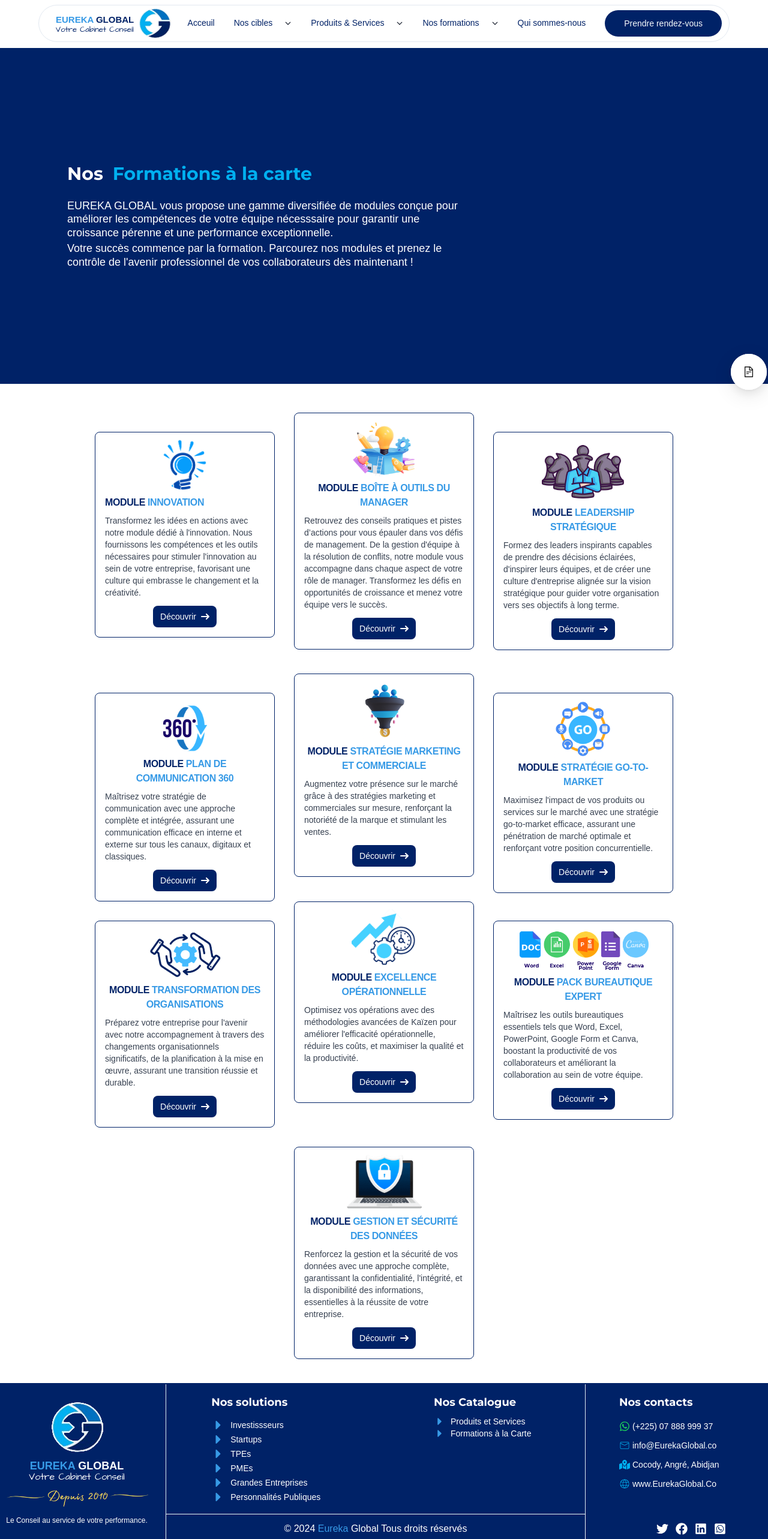
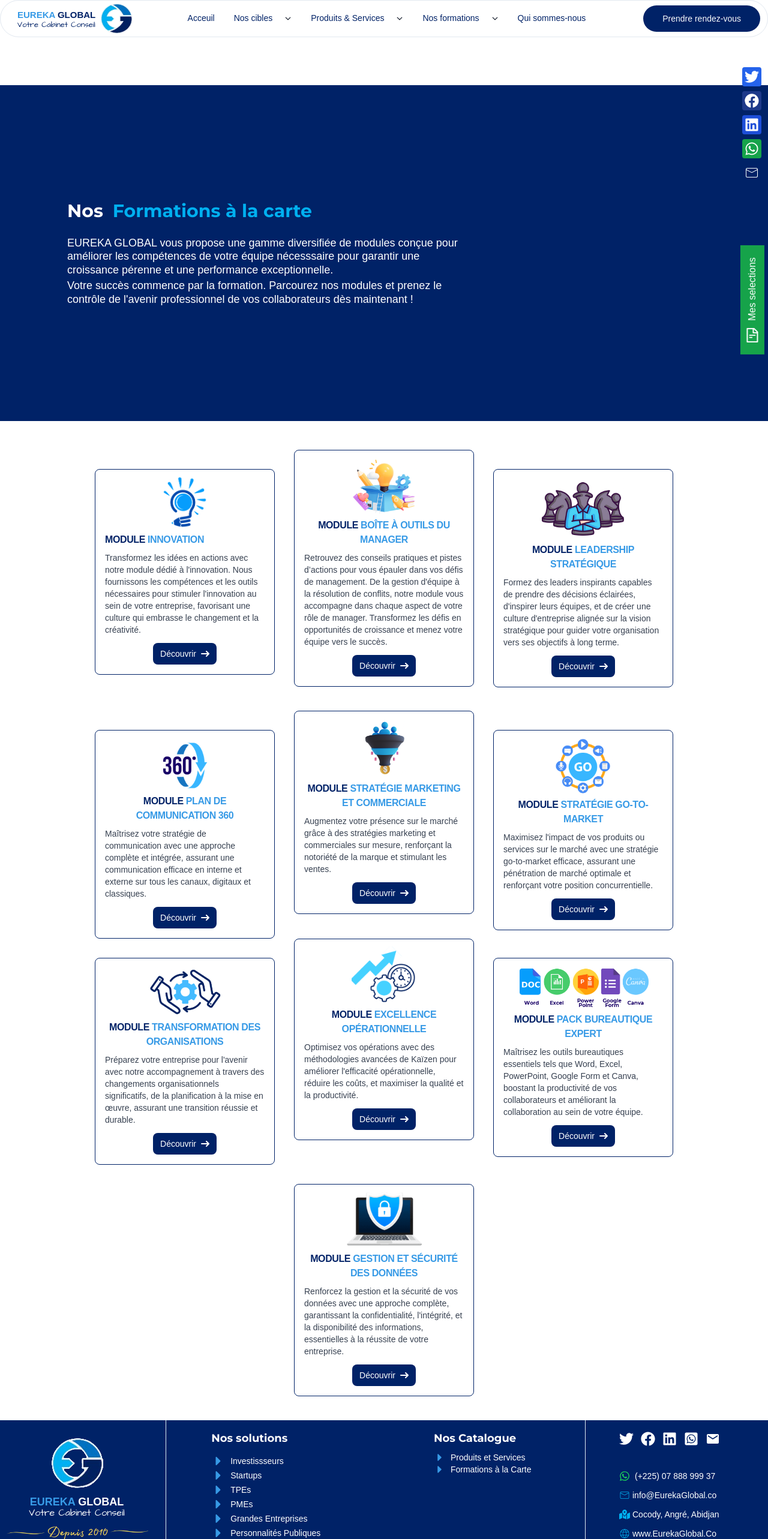
Before and after one commit to ZHKING13/EurekaGlobal, a React (Vite) app: page /formations in a window 1280 px wide. Shown: the top 2566 px of the page at 60% size. Built offline with nearby package versions, Linux system fonts and the light colour scheme.

Commit message:
fixe drawer

```diff
--- a/src/Root.jsx
+++ b/src/Root.jsx
@@ -4,7 +4,7 @@
 import Preambule from "./pages/Preambule.jsx";
 import React, { useState } from "react";
 import { NavBareMenu } from "./components/NavBare.jsx";
-import { ShoppingCartOutlined } from "@ant-design/icons";
+import { FileTextOutlined } from "@ant-design/icons";
 import Footer from "./components/Footer.jsx";
 import ScrollToTop from "./components/ScrollToTop.jsx";
 import { Drawer, Modal, FloatButton } from "antd";
@@ -12,6 +12,9 @@
 import ItemsCard from "./components/ItemsCard.jsx";
 import { Button } from "./components/ui/button.jsx";
 import DevisForme from "./components/DevisForme.jsx";
+import { FaFacebook, FaLinkedin, FaTwitter, FaWhatsapp } from "react-icons/fa";
+import { CiMail } from "react-icons/ci";
+import { cn } from "./lib/utils.js";
 function Root() {
       const {
           showDrawer,
@@ -34,7 +37,8 @@
         setIsModalOpen(false);
     };
     return (
-        <div className=" relative">
+        <div className=" ">
+            <NavBareMenu />
             <Modal
                 destroyOnClose
                 title="Demander un devis"
@@ -49,6 +53,7 @@
                 onClose={toggleDrawer}
                 open={showDrawer}
                 width={410}
+                closeIcon=""
                 className="relative"
             >
                 <div className="flex flex-col gap-2  ">
@@ -57,30 +62,54 @@
                             return <ItemsCard item={produit} />;
                         })}
                 </div>
-                <div className="absolute bottom-5  w-full flex items-center justify-center">
-                    <Button onClick={showModal}>Demander un devis </Button>
-                </div>
+                 <div onClick={toggleDrawer} className={cn("fixed py-2 px-5 flex  text-white z-50 transform -rotate-90  bg-green-600 bottom-[40%] cursor-pointer   right-[347px]",!showDrawer && "hidden")}>
+                <FileTextOutlined className="mr-3 text-2xl transform rotate-90  " />
+                    <p>Mes selections</p>
+                    {/* custome badge */}
+                    {
+                        (products.length + formations.length) > 0 ? ( <div className={cn("rounded-full w-6 h-6 text-center flex justify-center items-center p-1 fixed top-[-10px] left-[-10px] bg-blue-700 transform rotate-90", )}>
+                        {products.length + formations.length}
+                    </div>) : (<div className="hidden"></div>)
+                   }
+            </div>
+                {
+                    (products.length + formations.length) > 0 ? (
+                        <div className="absolute bottom-5  w-full flex items-center justify-center">
+                            <Button onClick={showModal}>Demander un devis </Button>
+                        </div>
+                    ) : null
+               }
             </Drawer>
-            <FloatButton
-                badge={{
-                    count: products.length,
-                    color: "blue",
-                }}
-                style={{
-                    right: 2,
-                    bottom: 150,
-                    width: 60,
-                    height: 60,
-                }}
-                className="text-2xl"
-                onClick={ toggleDrawer}
-            />
-            <div className="fixed z-50 container  top-2 left-0 right-0">
-                <div className="md:container">
-                    <NavBareMenu />
-                </div>
+
+            <div className="fixed  flex gap-2  text-white z-50 transform rotate-90  top-[24%] cursor-pointer  right-[-69px]">
+                <a href="https://twitter.com/EurekaGlobal_" className="p-1 bg-blue-600   rounded-sm">
+                    <FaTwitter  className="text-2xl transform -rotate-90 text-white  " />
+                </a>
+                <a href="https://www.facebook.com/GroupEurekaGlobal" className="p-1 bg-blue-900   rounded-sm">
+                    <FaFacebook  className="text-2xl transform -rotate-90 text-white  " />
+                </a>
+                <a href="https://www.linkedin.com/in/groupeurekaglobal/" className="p-1 bg-blue-700   rounded-sm">
+                    <FaLinkedin  className="text-2xl transform -rotate-90 text-white  " />
+                </a>
+                <a href="https://whatsapp.com/channel/0029VaOkaQA42Dcodh6x3v0p" className="p-1 bg-green-600   rounded-sm">
+                    <FaWhatsapp  className="text-2xl transform -rotate-90 text-white  " />
+                </a>
+                <a href="mailto:info@EurekaGlobal.co" className="p-1 bg-primary  rounded-sm">
+                    <CiMail  className="text-2xl transform -rotate-90 text-white  " />
+                </a>
             </div>
+            <div onClick={toggleDrawer} className={cn("fixed py-2 px-5 flex  text-white z-50 transform -rotate-90  bg-green-600 bottom-[35%] cursor-pointer   right-[-65px]")}>
+                <FileTextOutlined className="mr-3 text-2xl transform rotate-90  " />
+                <p>Mes selections</p>
+               {
+                        (products.length + formations.length) > 0 ? ( <div className={cn("rounded-full w-6 h-6 text-center flex justify-center items-center p-1 fixed top-[-10px] left-[-10px] bg-blue-700 transform rotate-90", )}>
+                        {products.length + formations.length}
+                    </div>) : (<div className="hidden"></div>)
+                   }
+            </div>
+
             <ScrollToTop />
+
 
             <Outlet />
 
--- a/src/components/Footer.jsx
+++ b/src/components/Footer.jsx
@@ -9,6 +9,7 @@
     FaWhatsappSquare,
 
 } from "react-icons/fa";
+import { MdEmail } from "react-icons/md";
 import { CiMail, CiGlobe } from "react-icons/ci";
 import { Button } from './ui/button';
 function Footer() {
@@ -98,13 +99,56 @@
                       </div>
                   </div>
                   <div className="w-full md:w-[20%]">
-                      <div className="px-2 py-4 flex justify-between text-sm flex-col ">
-                          <h1 className="mt-[2px] text-justify text-lg font-bold sm:text-left ">
-                              Nos contacts
-                          </h1>
+                      <div className="px-2 py-1 flex justify-start text-sm flex-col ">
+                           <div className=" flex items-start  justify-start gap-3">
+                              <a
+                                  href="https://twitter.com/EurekaGlobal_"
+                                  className="duration-200 hover:scale-105 flex items-center justify-center gap-1"
+                              >
+                                  <FaTwitter color="#fff" className="text-2xl" />{" "}
+                              </a>
 
-                          <div className="mt-4 flex items-start flex-col justify-center gap-3">
-                              <a className="duration-200 hover:scale-105 flex items-center justify-center gap-1">
+                              <a
+                                  href="https://www.facebook.com/GroupEurekaGlobal"
+                                  className="duration-200 hover:scale-105 flex items-center justify-center gap-1"
+                              >
+                                  <FaFacebook
+                                      color="#fff"
+                                      className="text-2xl"
+                                  />{" "}
+                              </a>
+                              <a
+                                  href="https://www.linkedin.com/in/groupeurekaglobal/"
+                                  className="duration-200 hover:scale-105 flex items-center justify-center gap-1"
+                              >
+                                  <FaLinkedin
+                                      color="#fff"
+                                      className="text-2xl"
+                                  />{" "}
+                              </a>
+                              <a
+                                  href="https://whatsapp.com/channel/0029VaOkaQA42Dcodh6x3v0p"
+                                  className="duration-200 hover:scale-105 flex items-center justify-center gap-1"
+                              >
+                                  <FaWhatsappSquare
+                                      color="#fff"
+                                      className="text-2xl"
+                                  />{" "}
+                              </a>
+                              <a
+                                  href="mailto:info@EurekaGlobal.co"
+                                  className="duration-200 hover:scale-105 flex items-center justify-center gap-1"
+                              >
+                                  <MdEmail
+                                      color="#fff"
+                                      className="text-2xl"
+                                  />{" "}
+                              </a>
+
+                          </div>
+
+                          <div className="mb-4 pt-10 flex items-start flex-col justify-start pb-8 gap-3">
+                              <a className="duration-200 hover:scale-105 flex items-center justify-center gap-2">
                                   <FaWhatsapp
                                       color="#1DD75BFF"
                                       className="text-lg"
@@ -139,42 +183,7 @@
                                   www.EurekaGlobal.Co
                               </a>
                           </div>
-                          <div className="pt-[55px] flex items-start  justify-center gap-3">
-                              <a
-                                  href="https://twitter.com/EurekaGlobal_"
-                                  className="duration-200 hover:scale-105 flex items-center justify-center gap-1"
-                              >
-                                  <FaTwitter color="#fff" className="text-xl" />{" "}
-                              </a>
 
-                              <a
-                                  href="https://www.facebook.com/GroupEurekaGlobal"
-                                  className="duration-200 hover:scale-105 flex items-center justify-center gap-1"
-                              >
-                                  <FaFacebook
-                                      color="#fff"
-                                      className="text-xl"
-                                  />{" "}
-                              </a>
-                              <a
-                                  href="https://www.linkedin.com/in/groupeurekaglobal/"
-                                  className="duration-200 hover:scale-105 flex items-center justify-center gap-1"
-                              >
-                                  <FaLinkedin
-                                      color="#fff"
-                                      className="text-xl"
-                                  />{" "}
-                              </a>
-                              <a
-                                  href="https://whatsapp.com/channel/0029VaOkaQA42Dcodh6x3v0p"
-                                  className="duration-200 hover:scale-105 flex items-center justify-center gap-1"
-                              >
-                                  <FaWhatsappSquare
-                                      color="#fff"
-                                      className="text-xl"
-                                  />{" "}
-                              </a>
-                          </div>
                       </div>
                   </div>
               </div>
```
Also changed, not shown: src/pages/Solution.jsx (+30 -5 lines).
